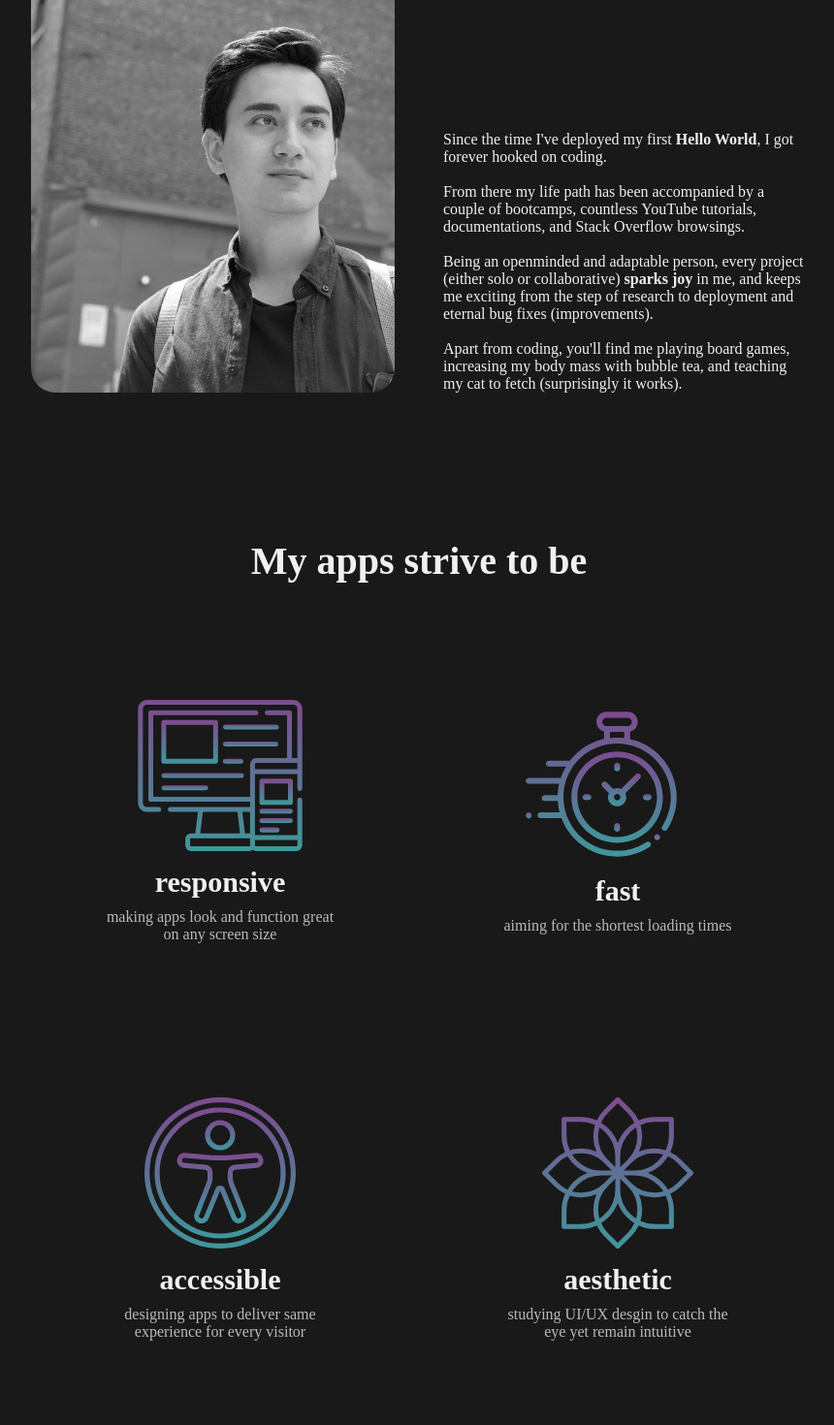
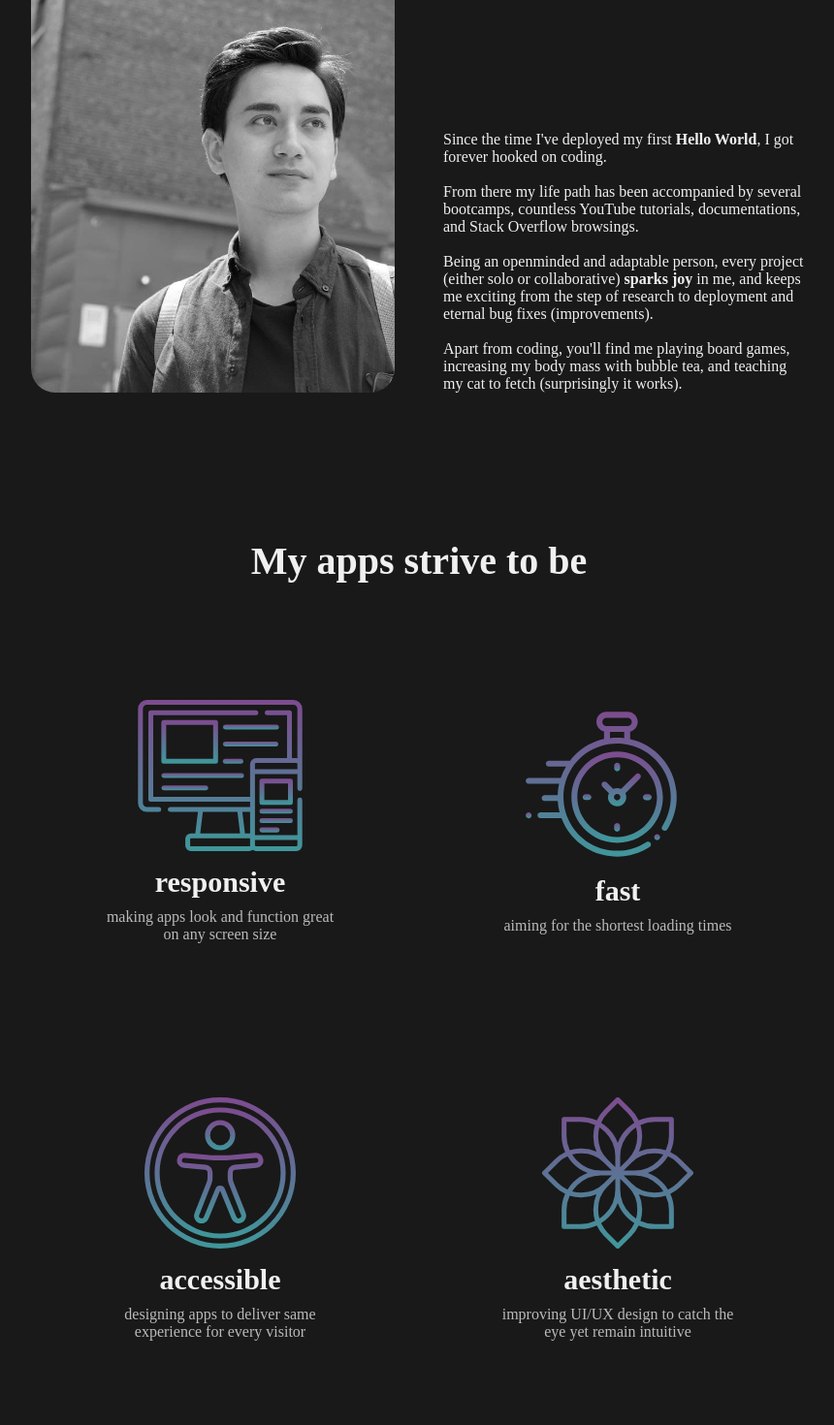
Before and after one commit to ConstantineNam/portfolio, a React (Create React App) app: page /about in a window 1280 px wide. Shown: the part 420-1890 px from the top of the page at 97% size, without its empty margins (208-1068 px from the left). Built offline with nearby package versions, Linux system fonts and the light colour scheme; the HTML template or start-up script is replaced by a standard one.

Commit message:
Removed fade effect from features svgs, fixed a text typo

```diff
--- a/src/components/About.js
+++ b/src/components/About.js
@@ -59,7 +59,7 @@ const About = () => {
                     <h5>Since the time I've deployed my first <b>Hello World</b>,
                         I got forever hooked on coding.
                         <br/><br/>
-                        From there my life path has been accompanied by a couple of bootcamps,
+                        From there my life path has been accompanied by several bootcamps,
                         countless YouTube tutorials, documentations, and Stack Overflow browsings.
                         <br/><br/>
                         Being an openminded and adaptable person, every project (either solo or collaborative)
@@ -96,9 +96,8 @@ const About = () => {
                         <span>
                             <div className='svg-wrapper'>
                                 {themeRef ? <ResponsiveDark/> : <ResponsiveLight/> }
-                                <div className='svg-fade'></div>
                             </div>
-                            <h3>responsive </h3>
+                            <h3>responsive</h3>
                             <h5>making apps look and function great on any screen size</h5>
                         </span>
                     </div>
@@ -107,7 +106,6 @@ const About = () => {
                         <span>
                             <div className='svg-wrapper'>
                                 {themeRef ? <FastDark /> : <FastLight/> }
-                                <div className='svg-fade'></div>
                             </div>
                             <h3>fast</h3>
                             <h5>aiming for the shortest loading times</h5>
@@ -118,7 +116,6 @@ const About = () => {
                         <span>
                             <div className='svg-wrapper'>
                                 {themeRef ? <AccessibleDark/> : <AccessibleLight/>}
-                                <div className='svg-fade'></div>
                             </div>
                             <h3>accessible</h3>
                             <h5>designing apps to deliver same experience for every visitor</h5>
@@ -129,10 +126,9 @@ const About = () => {
                         <span>
                             <div className='svg-wrapper'>
                                 {themeRef ? <AestheticDark/> : <AestheticLight/> }
-                                <div className='svg-fade'></div>
                             </div>
                             <h3>aesthetic</h3>
-                            <h5>studying UI/UX desgin to catch the eye yet remain intuitive</h5>
+                            <h5>improving UI/UX design to catch the eye yet remain intuitive</h5>
                         </span>
                     </div>
                 </div>
```
